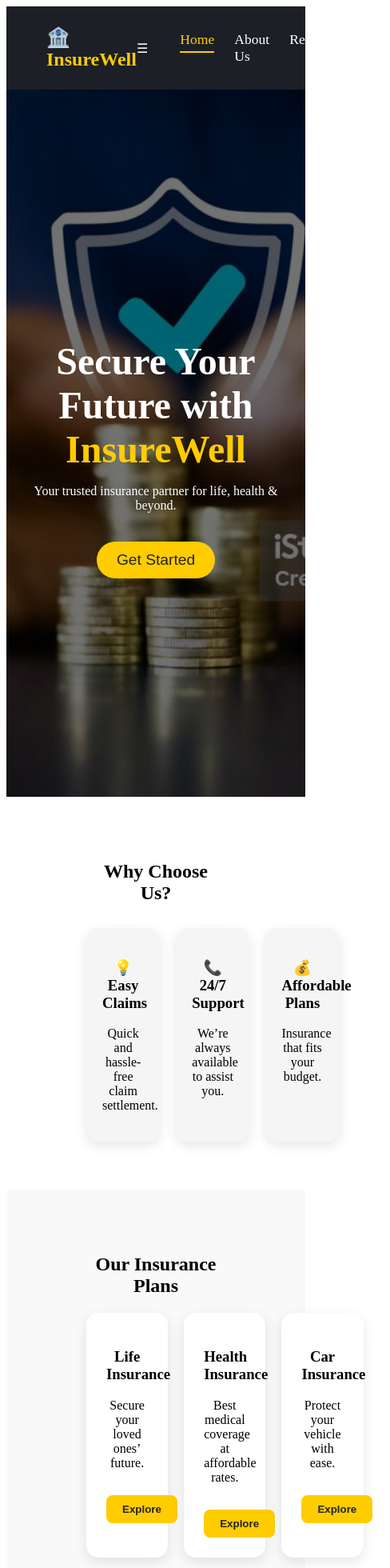
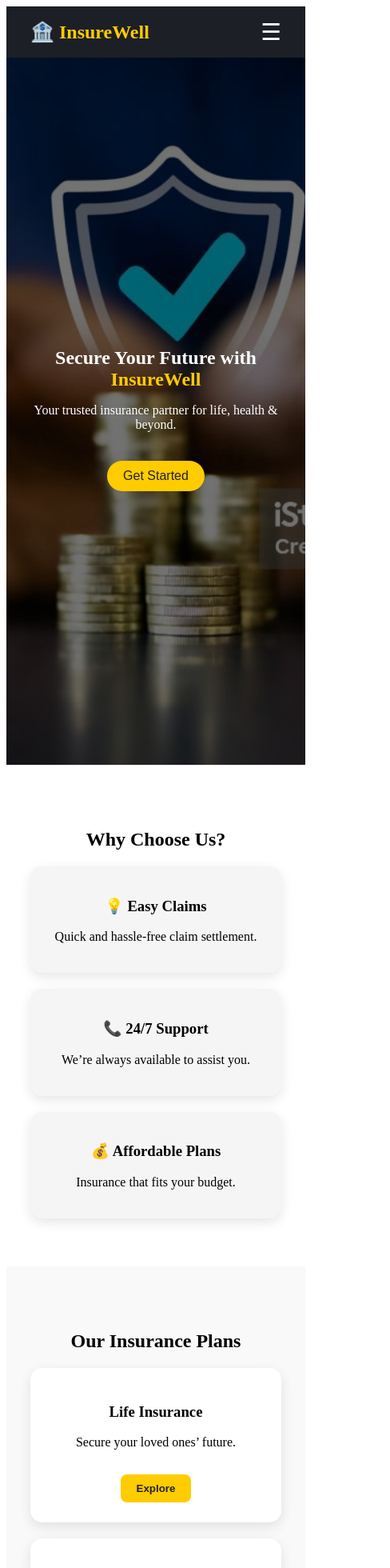
Before and after one commit to DeepakkhimavathBB/loan-pro, an Angular app: page /home in a window 390 px wide. Shown: the top 1960 px of the page at 80% size, 488 px wide, since content can reach past the window. Built offline with nearby package versions, Linux system fonts and the light colour scheme.

Commit message:
Update home.component.css

```diff
--- a/src/app/components/home/home.component.css
+++ b/src/app/components/home/home.component.css
@@ -3,7 +3,7 @@
   display: flex;
   justify-content: space-between;
   align-items: center;
-    padding: 15px 50px;
+  padding: 15px 30px;
   background: #1c1f26;
   color: white;
   position: sticky;
@@ -17,10 +17,18 @@
   color: #ffcc00;
 }
 
+/* Mobile Menu Toggle */
+.menu-toggle {
+  display: none;
+  font-size: 1.8rem;
+  cursor: pointer;
+}
+
 .nav-links {
   list-style: none;
   display: flex;
   gap: 25px;
+  transition: all 0.3s ease;
 }
 
 .nav-links li {
@@ -41,8 +49,7 @@
   border-bottom: 2px solid #ffcc00;
 }
 
-
-/* Hero Section with Background Image */
+/* Hero Section */
 .hero {
   height: 100vh;
   display: flex;
@@ -54,8 +61,6 @@
   background: url('/assets/hero-bg.jpg') no-repeat center center/cover;
   position: relative;
 }
-
-  /* Dark overlay */
 .hero::before {
   content: "";
   position: absolute;
@@ -66,12 +71,10 @@
   background: rgba(0,0,0,0.55);
   z-index: 1;
 }
-
 .hero-content {
   position: relative;
   z-index: 2;
 }
-
 .hero h1 {
   font-size: 3rem;
   margin-bottom: 1rem;
@@ -96,22 +99,21 @@
 
 /* Features */
 .features {
-    padding: 60px 100px;
+  padding: 60px 30px;
   text-align: center;
-  }
-  .features h2 {
-    margin-bottom: 30px;
 }
 .feature-cards {
   display: flex;
   justify-content: space-around;
   gap: 20px;
+  flex-wrap: wrap;
 }
 .feature-cards .card {
   background: #f5f5f5;
   padding: 20px;
   border-radius: 15px;
-    width: 30%;
+  flex: 1 1 250px;
+  max-width: 300px;
   box-shadow: 0 5px 15px rgba(0,0,0,0.1);
   transition: transform 0.3s;
 }
@@ -122,19 +124,21 @@
 /* Plans */
 .plans {
   background: #f9f9f9;
-    padding: 60px 100px;
+  padding: 60px 30px;
   text-align: center;
 }
 .plan-cards {
   display: flex;
   justify-content: space-around;
   gap: 20px;
+  flex-wrap: wrap;
 }
 .plan {
   background: white;
   padding: 25px;
   border-radius: 15px;
-    width: 30%;
+  flex: 1 1 250px;
+  max-width: 300px;
   box-shadow: 0 5px 15px rgba(0,0,0,0.1);
 }
 .plan button {
@@ -153,19 +157,21 @@
 
 /* Testimonials */
 .testimonials {
-    padding: 60px 100px;
+  padding: 60px 30px;
   text-align: center;
 }
 .testimonial-cards {
   display: flex;
   justify-content: space-around;
   gap: 20px;
+  flex-wrap: wrap;
 }
 .testimonial {
   background: #f5f5f5;
   padding: 20px;
   border-radius: 15px;
-    width: 30%;
+  flex: 1 1 250px;
+  max-width: 300px;
   font-style: italic;
   box-shadow: 0 5px 15px rgba(0,0,0,0.1);
 }
@@ -174,13 +180,14 @@
 .footer {
   background: #1c1f26;
   color: white;
-    padding: 40px 100px 20px;
+  padding: 40px 30px 20px;
   margin-top: 60px;
 }
 .footer-content {
   display: flex;
   justify-content: space-between;
   flex-wrap: wrap;
+  gap: 20px;
 }
 .footer h3, .footer h4 {
   margin-bottom: 15px;
@@ -207,4 +214,34 @@
   color: #aaa;
 }
 
-  /* just adding to check git commit */
+/* Responsive Styles */
+@media (max-width: 768px) {
+  .menu-toggle {
+    display: block;
+  }
+  .nav-links {
+    position: absolute;
+    top: 65px;
+    right: 0;
+    background: #1c1f26;
+    flex-direction: column;
+    width: 200px;
+    display: none;
+    padding: 15px 0;
+  }
+  .nav-links.active {
+    display: flex;
+  }
+  .hero h1 {
+    font-size: 2rem;
+  }
+}
+@media (max-width: 480px) {
+  .hero h1 {
+    font-size: 1.5rem;
+  }
+  .cta-btn {
+    font-size: 1rem;
+    padding: 10px 20px;
+  }
+}
```
Lines whose indentation alone changed are shown as unchanged.
